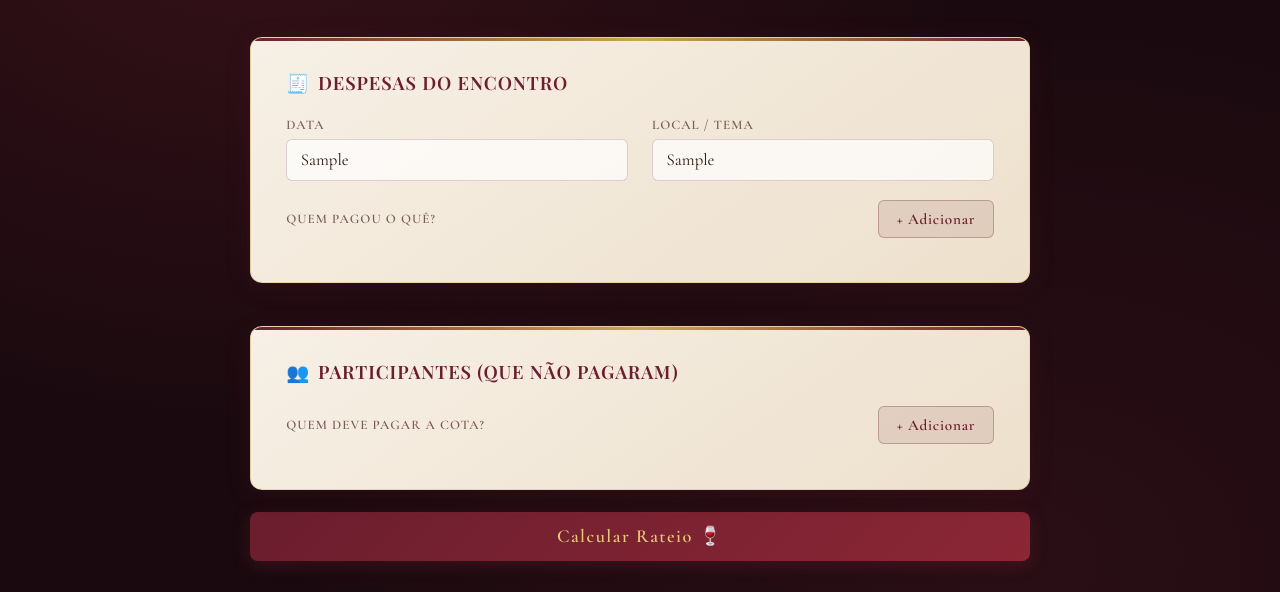
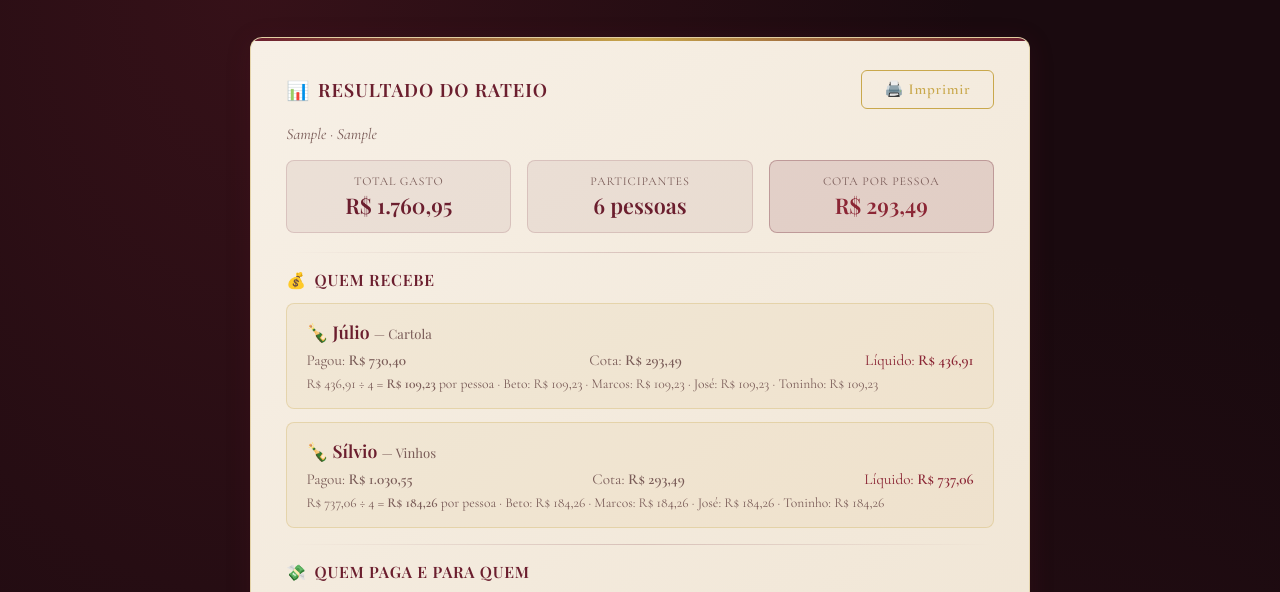
Before and after one commit to gnj9k5cfpv-del/Rateio-Clube-do-Vinho, a plain HTML site: page index.html in a window 1280 px wide. Both pictures are taken after typing "Sample", "Sample" into the empty fields and a click on the button "Calcular Rateio 🍷". Shown: the part 206-798 px from the top of the page. Drawn offline with nearby package versions, Linux system fonts and the light colour scheme.

Commit message:
Update index.html

````diff
--- a/index.html
+++ b/index.html
@@ -77,14 +77,12 @@ input::placeholder{color:#b89f90;}
   background:linear-gradient(135deg,var(--burgundy),var(--wine));
   color:var(--gold-light);padding:.85rem 2.5rem;font-size:1.15rem;
   letter-spacing:.08em;border-radius:8px;
-  box-shadow:0 4px 16px rgba(107,30,46,.4);width:100%;
+  box-shadow:0 4px 16px rgba(107,30,46,.4);width:100%;border:none;cursor:pointer;
 }
 .btn-primary:hover{box-shadow:0 6px 22px rgba(107,30,46,.55);transform:translateY(-1px);}
-.btn-back{background:linear-gradient(135deg,#2C1810,#4a2020);color:var(--gold-light);padding:.85rem 2.5rem;font-size:1.15rem;letter-spacing:.08em;border-radius:8px;width:100%;margin-top:.5rem;}
-.btn-print{background:transparent;color:var(--gold);border:1.5px solid var(--gold);padding:.6rem 1.4rem;}
-.btn-print:hover{background:rgba(201,168,76,.1);}
+.btn-back{background:linear-gradient(135deg,#2C1810,#4a2020);color:var(--gold-light);padding:.85rem 2.5rem;font-size:1.15rem;letter-spacing:.08em;border-radius:8px;width:100%;margin-top:.5rem;border:none;cursor:pointer;}
+.btn-print{background:transparent;color:var(--gold);border:1.5px solid var(--gold);padding:.6rem 1.4rem;cursor:pointer;}
 .err{background:rgba(196,114,125,.15);border:1px solid rgba(196,114,125,.4);border-radius:6px;padding:.7rem 1rem;color:var(--wine);font-size:.95rem;margin-bottom:1rem;display:none;}
-/* RESULT */
 #result{display:none;}
 .result-header{display:flex;justify-content:space-between;align-items:center;margin-bottom:1rem;}
 .divider{height:1px;background:linear-gradient(to right,transparent,rgba(107,30,46,.2),transparent);margin:1rem 0;}
@@ -105,7 +103,6 @@ input::placeholder{color:#b89f90;}
 .td-name{font-weight:600;color:var(--text);}
 .td-amt{color:var(--wine);font-weight:600;font-family:'Playfair Display',serif;}
 .td-to{color:var(--muted);font-size:.9rem;}
-.pay-table tr:hover td{background:rgba(107,30,46,.04);}
 .check-box{background:rgba(107,30,46,.05);border:1px dashed rgba(107,30,46,.25);border-radius:8px;padding:.9rem 1.1rem;font-size:.95rem;color:var(--muted);}
 .ci{display:flex;justify-content:space-between;margin-bottom:.3rem;}
 .ct{border-top:1.5px solid rgba(107,30,46,.2);margin-top:.5rem;padding-top:.5rem;font-weight:700;color:var(--burgundy);font-size:1.05rem;display:flex;justify-content:space-between;}
@@ -133,7 +130,7 @@ input::placeholder{color:#b89f90;}
       <div style="margin-top:1.2rem">
         <div class="section-header">
           <label style="margin:0">Quem pagou o quê?</label>
-          <button class="btn btn-add" onclick="addPayer()">+ Adicionar</button>
+          <button class="btn btn-add" id="btn-add-payer">+ Adicionar</button>
         </div>
         <div id="payers-list"></div>
       </div>
@@ -144,13 +141,13 @@ input::placeholder{color:#b89f90;}
   <div class="card-title"><span>👥</span> Participantes (que não pagaram)</div>
   <div class="section-header">
     <label style="margin:0">Quem deve pagar a cota?</label>
-    <button class="btn btn-add" onclick="addParticipant()">+ Adicionar</button>
+    <button class="btn btn-add" id="btn-add-part">+ Adicionar</button>
   </div>
   <div id="parts-list"></div>
 </div>
 
 <div class="err" id="err"></div>
-<button class="btn btn-primary" onclick="calculate()">Calcular Rateio 🍷</button>
+<button class="btn-primary" id="btn-calc">Calcular Rateio 🍷</button>
 ```
 
   </div>
@@ -159,7 +156,7 @@ input::placeholder{color:#b89f90;}
     <div class="card">
       <div class="result-header">
         <div class="card-title" style="margin:0"><span>📊</span> Resultado do Rateio</div>
-        <button class="btn btn-print" onclick="window.print()">🖨️ Imprimir</button>
+        <button class="btn btn-print" id="btn-print">🖨️ Imprimir</button>
       </div>
       <div id="ev-title" style="color:var(--muted);font-style:italic;margin-bottom:1rem;font-size:.98rem;"></div>
       <div class="totals-grid" id="totals"></div>
@@ -173,201 +170,197 @@ input::placeholder{color:#b89f90;}
       <div class="card-title" style="font-size:.98rem;margin-bottom:.8rem"><span>✅</span> Conferência</div>
       <div class="check-box" id="check"></div>
     </div>
-    <button class="btn btn-back" onclick="goBack()">← Novo Encontro</button>
+    <button class="btn-back" id="btn-back">← Novo Encontro</button>
   </div>
 
 </div>
+
 <script>
-// ── STATE ──────────────────────────────────────────────
+(function() {
   var payerCount = 0;
   var partCount  = 0;
   var payerIds   = [];
   var partIds    = [];
 
-// ── INIT ───────────────────────────────────────────────
-function init() {
-addPayer(‘Júlio’,  ‘Cartola’,  730.40);
-addPayer(‘Sílvio’, ‘Vinhos’,  1030.55);
-addParticipant(‘Beto’);
-addParticipant(‘Marcos’);
-addParticipant(‘José’);
-addParticipant(‘Toninho’);
+  function fmt(v) {
+    return 'R$ ' + v.toFixed(2).replace('.', ',').replace(/\B(?=(\d{3})+(?!\d))/g, '.');
   }
 
-// ── PAGADORES ──────────────────────────────────────────
+  function showErr(msg) {
+    var el = document.getElementById('err');
+    el.textContent = msg;
+    el.style.display = 'block';
+    setTimeout(function() { el.style.display = 'none'; }, 4000);
+  }
+
   function addPayer(name, item, val) {
     payerCount++;
     var id = payerCount;
     payerIds.push(id);
-var list = document.getElementById(‘payers-list’);
-var div = document.createElement(‘div’);
-div.className = ‘row-payer’;
-div.id = ‘prow-’ + id;
+    var list = document.getElementById('payers-list');
+    var div = document.createElement('div');
+    div.className = 'row-payer';
+    div.id = 'prow-' + id;
     div.innerHTML =
-‘<div class="icon-wrap"><span class="row-icon">🧑</span>’ +
-‘<input type="text" id="pname-' + id + '" placeholder="Nome" value="' + (name||'') + '"></div>’ +
-‘<input type="text" id="pitem-' + id + '" placeholder="Item (ex: Cartola)" value="' + (item||'') + '">’ +
-‘<input type="number" id="pval-' + id + '" placeholder="R$ 0,00" min="0" step="0.01" value="' + (val||'') + '">’ +
-‘<button class="btn btn-rm" onclick="removePayer(' + id + ')">✕</button>’;
+      '<div class="icon-wrap"><span class="row-icon">🧑</span>' +
+      '<input type="text" id="pname-' + id + '" placeholder="Nome" value="' + (name || '') + '"></div>' +
+      '<input type="text" id="pitem-' + id + '" placeholder="Item (ex: Cartola)" value="' + (item || '') + '">' +
+      '<input type="number" id="pval-' + id + '" placeholder="R$ 0,00" min="0" step="0.01" value="' + (val || '') + '">' +
+      '<button class="btn btn-rm" data-id="' + id + '" data-type="payer">✕</button>';
     list.appendChild(div);
+    div.querySelector('[data-type="payer"]').addEventListener('click', function() {
+      removePayer(parseInt(this.getAttribute('data-id')));
+    });
   }
 
   function removePayer(id) {
     if (payerIds.length <= 1) return;
-payerIds = payerIds.filter(function(x){ return x !== id; });
-var el = document.getElementById(‘prow-’ + id);
+    payerIds = payerIds.filter(function(x) { return x !== id; });
+    var el = document.getElementById('prow-' + id);
     if (el) el.parentNode.removeChild(el);
   }
 
-// ── PARTICIPANTES ──────────────────────────────────────
   function addParticipant(name) {
     partCount++;
     var id = partCount;
     partIds.push(id);
-var list = document.getElementById(‘parts-list’);
-var div = document.createElement(‘div’);
-div.className = ‘row-part’;
-div.id = ‘partrow-’ + id;
+    var list = document.getElementById('parts-list');
+    var div = document.createElement('div');
+    div.className = 'row-part';
+    div.id = 'partrow-' + id;
     div.innerHTML =
-‘<div class="icon-wrap"><span class="row-icon">🙋</span>’ +
-‘<input type="text" id="partname-' + id + '" placeholder="Nome do participante" value="' + (name||'') + '"></div>’ +
-‘<button class="btn btn-rm" onclick="removeParticipant(' + id + ')">✕</button>’;
+      '<div class="icon-wrap"><span class="row-icon">🙋</span>' +
+      '<input type="text" id="partname-' + id + '" placeholder="Nome do participante" value="' + (name || '') + '"></div>' +
+      '<button class="btn btn-rm" data-id="' + id + '" data-type="part">✕</button>';
     list.appendChild(div);
+    div.querySelector('[data-type="part"]').addEventListener('click', function() {
+      removePart(parseInt(this.getAttribute('data-id')));
+    });
   }
 
-function removeParticipant(id) {
+  function removePart(id) {
     if (partIds.length <= 1) return;
-partIds = partIds.filter(function(x){ return x !== id; });
-var el = document.getElementById(‘partrow-’ + id);
+    partIds = partIds.filter(function(x) { return x !== id; });
+    var el = document.getElementById('partrow-' + id);
     if (el) el.parentNode.removeChild(el);
   }
 
-// ── HELPERS ────────────────────────────────────────────
-function fmt(v) {
-return ‘R$ ’ + v.toFixed(2).replace(’.’, ‘,’).replace(/\B(?=(\d{3})+(?!\d))/g, ‘.’);
-}
-
-function showErr(msg) {
-var el = document.getElementById(‘err’);
-el.textContent = msg;
-el.style.display = ‘block’;
-setTimeout(function(){ el.style.display = ‘none’; }, 4000);
-}
-
-// ── CALCULAR ───────────────────────────────────────────
   function calculate() {
-// coletar pagadores
     var payers = [];
     for (var i = 0; i < payerIds.length; i++) {
       var id = payerIds[i];
-var name = (document.getElementById(‘pname-’ + id).value || ‘’).trim();
-var item = (document.getElementById(‘pitem-’ + id).value || ‘’).trim();
-var val  = parseFloat(document.getElementById(‘pval-’  + id).value) || 0;
+      var name = (document.getElementById('pname-' + id).value || '').trim();
+      var item = (document.getElementById('pitem-' + id).value || '').trim();
+      var val  = parseFloat(document.getElementById('pval-' + id).value) || 0;
       if (name && val > 0) payers.push({ name: name, item: item, value: val });
     }
-
-// coletar participantes
     var parts = [];
     for (var j = 0; j < partIds.length; j++) {
       var pid = partIds[j];
-var pname = (document.getElementById(‘partname-’ + pid).value || ‘’).trim();
+      var pname = (document.getElementById('partname-' + pid).value || '').trim();
       if (pname) parts.push({ name: pname });
     }
+    if (payers.length === 0) return showErr('Informe ao menos um pagador com valor.');
+    if (parts.length === 0)  return showErr('Informe ao menos um participante.');
 
-if (payers.length === 0) return showErr(‘Informe ao menos um pagador com valor.’);
-if (parts.length === 0)  return showErr(‘Informe ao menos um participante.’);
+    var total  = 0;
+    for (var k = 0; k < payers.length; k++) total += payers[k].value;
+    var nTotal = payers.length + parts.length;
+    var share  = total / nTotal;
+    var nParts = parts.length;
 
-var total   = 0;
-for (var k = 0; k < payers.length; k++) total += payers[k].value;
-
-var nTotal  = payers.length + parts.length;  // total de pessoas
-var share   = total / nTotal;                 // cota por pessoa
-var nParts  = parts.length;                   // quem deve pagar
-
-// líquido de cada pagador dividido pelos participantes
     for (var p = 0; p < payers.length; p++) {
-payers[p].net       = payers[p].value - share;
-payers[p].perPerson = payers[p].net / nParts;
+      payers[p].net = payers[p].value - share;
+      payers[p].pp  = payers[p].net / nParts;
     }
 
-// ── TOTAIS ──
-document.getElementById(‘totals’).innerHTML =
-‘<div class="total-box"><div class="lbl">Total gasto</div><div class="val">’ + fmt(total) + ‘</div></div>’ +
-‘<div class="total-box"><div class="lbl">Participantes</div><div class="val">’ + nTotal + ’ pessoas</div></div>’ +
-‘<div class="total-box hl"><div class="lbl">Cota por pessoa</div><div class="val">’ + fmt(share) + ‘</div></div>’;
+    document.getElementById('totals').innerHTML =
+      '<div class="total-box"><div class="lbl">Total gasto</div><div class="val">' + fmt(total) + '</div></div>' +
+      '<div class="total-box"><div class="lbl">Participantes</div><div class="val">' + nTotal + ' pessoas</div></div>' +
+      '<div class="total-box hl"><div class="lbl">Cota por pessoa</div><div class="val">' + fmt(share) + '</div></div>';
 
-// ── TÍTULO ──
-var dt = document.getElementById(‘data’).value || ‘’;
-var lc = document.getElementById(‘local’).value || ‘’;
-document.getElementById(‘ev-title’).textContent = [dt, lc].filter(Boolean).join(’ · ’);
+    var dt = document.getElementById('data').value || '';
+    var lc = document.getElementById('local').value || '';
+    document.getElementById('ev-title').textContent = [dt, lc].filter(Boolean).join(' · ');
 
-// ── QUEM RECEBE ──
-var html = ‘’;
+    var html = '';
     for (var p2 = 0; p2 < payers.length; p2++) {
       var py = payers[p2];
-var detalhes = parts.map(function(pt){ return pt.name + ‘: ’ + fmt(py.perPerson); }).join(’ · ’);
+      var det = parts.map(function(pt) { return pt.name + ': ' + fmt(py.pp); }).join(' · ');
       html +=
-‘<div class="payer-result">’ +
-‘<div class="pr-name">🍾 ’ + py.name + ’ <span style="font-size:.82rem;color:var(--muted);font-weight:400"> — ’ + (py.item||‘despesa’) + ‘</span></div>’ +
-‘<div class="pr-detail">’ +
-‘<span>Pagou: <strong>’ + fmt(py.value) + ‘</strong></span>’ +
-‘<span>Cota: <strong>’ + fmt(share) + ‘</strong></span>’ +
-‘<span style="color:var(--wine)">Líquido: <strong>’ + fmt(py.net) + ‘</strong></span>’ +
-‘</div>’ +
-‘<div class="pr-sub">’ + fmt(py.net) + ’ ÷ ’ + nParts + ’ = <strong>’ + fmt(py.perPerson) + ’</strong> por pessoa · ’ + detalhes + ‘</div>’ +
-‘</div>’;
+        '<div class="payer-result">' +
+        '<div class="pr-name">🍾 ' + py.name + ' <span style="font-size:.82rem;color:var(--muted);font-weight:400"> — ' + (py.item || 'despesa') + '</span></div>' +
+        '<div class="pr-detail">' +
+        '<span>Pagou: <strong>' + fmt(py.value) + '</strong></span>' +
+        '<span>Cota: <strong>' + fmt(share) + '</strong></span>' +
+        '<span style="color:var(--wine)">Líquido: <strong>' + fmt(py.net) + '</strong></span>' +
+        '</div>' +
+        '<div class="pr-sub">' + fmt(py.net) + ' ÷ ' + nParts + ' = <strong>' + fmt(py.pp) + '</strong> por pessoa · ' + det + '</div>' +
+        '</div>';
     }
-document.getElementById(‘payers-res’).innerHTML = html;
+    document.getElementById('payers-res').innerHTML = html;
 
-// ── TABELA PAGAMENTOS ──
-var rows = ‘’;
+    var rows = '';
     for (var q = 0; q < parts.length; q++) {
       var pt = parts[q];
       var totalOwed = 0;
       for (var r = 0; r < payers.length; r++) {
-totalOwed += payers[r].perPerson;
+        totalOwed += payers[r].pp;
         rows +=
-‘<tr><td class="td-name">’ + pt.name + ‘</td>’ +
-‘<td class="td-to">→ ’ + payers[r].name + ’ <span style="font-size:.8rem;color:#aaa">(’ + (payers[r].item||‘despesa’) + ‘)</span></td>’ +
-‘<td class="td-amt">’ + fmt(payers[r].perPerson) + ‘</td></tr>’;
+          '<tr><td class="td-name">' + pt.name + '</td>' +
+          '<td class="td-to">→ ' + payers[r].name + ' <span style="font-size:.8rem;color:#aaa">(' + (payers[r].item || 'despesa') + ')</span></td>' +
+          '<td class="td-amt">' + fmt(payers[r].pp) + '</td></tr>';
       }
       rows +=
-‘<tr style="background:rgba(107,30,46,.05)">’ +
-’<td class="td-name" style="color:var(--burgundy)">↳ Total ’ + pt.name + ‘</td>’ +
-‘<td></td>’ +
-‘<td class="td-amt" style="color:var(--burgundy)">’ + fmt(totalOwed) + ‘</td>’ +
-‘</tr>’;
+        '<tr style="background:rgba(107,30,46,.05)">' +
+        '<td class="td-name" style="color:var(--burgundy)">↳ Total ' + pt.name + '</td>' +
+        '<td></td>' +
+        '<td class="td-amt" style="color:var(--burgundy)">' + fmt(totalOwed) + '</td></tr>';
     }
-document.getElementById(‘pay-rows’).innerHTML = rows;
+    document.getElementById('pay-rows').innerHTML = rows;
 
-// ── CONFERÊNCIA ──
-var chk = ‘’;
+    var chk = '';
     var totalRec = 0;
     for (var s = 0; s < payers.length; s++) {
-var received = nParts * payers[s].perPerson;
+      var received = nParts * payers[s].pp;
       totalRec += received;
-chk += ‘<div class="ci"><span>’ + nParts + ’ × ’ + fmt(payers[s].perPerson) + ’ (’ + (payers[s].item||payers[s].name) + ‘)</span><span>’ + fmt(received) + ‘</span></div>’;
+      chk += '<div class="ci"><span>' + nParts + ' × ' + fmt(payers[s].pp) + ' (' + (payers[s].item || payers[s].name) + ')</span><span>' + fmt(received) + '</span></div>';
     }
     var totalNets = 0;
     for (var t = 0; t < payers.length; t++) totalNets += payers[t].net;
-chk += ‘<div class="ct"><span>Total recebido</span><span>’ + fmt(totalRec) + ‘</span></div>’;
-chk += ‘<div class="ci" style="margin-top:.5rem"><span>Soma dos líquidos</span><span>’ + fmt(totalNets) + ‘</span></div>’;
-var ok = Math.abs(totalRec - totalNets) < 0.02;
-chk += ‘<div style="margin-top:.6rem;font-size:.9rem" class="' + (ok?'ok':'') + '">’ + (ok ? ‘✔ Conferido — os valores batem.’ : ‘⚠ Verifique os valores.’) + ‘</div>’;
-document.getElementById(‘check’).innerHTML = chk;
+    chk += '<div class="ct"><span>Total recebido</span><span>' + fmt(totalRec) + '</span></div>';
+    chk += '<div class="ci" style="margin-top:.5rem"><span>Soma dos líquidos</span><span>' + fmt(totalNets) + '</span></div>';
+    var isOk = Math.abs(totalRec - totalNets) < 0.02;
+    chk += '<div style="margin-top:.6rem;font-size:.9rem" class="' + (isOk ? 'ok' : '') + '">' + (isOk ? '✔ Conferido — os valores batem.' : '⚠ Verifique os valores.') + '</div>';
+    document.getElementById('check').innerHTML = chk;
 
-document.getElementById(‘input-section’).style.display = ‘none’;
-document.getElementById(‘result’).style.display = ‘block’;
-window.scrollTo({top:0,behavior:‘smooth’});
+    document.getElementById('input-section').style.display = 'none';
+    document.getElementById('result').style.display = 'block';
+    window.scrollTo({ top: 0, behavior: 'smooth' });
   }
 
   function goBack() {
-document.getElementById(‘input-section’).style.display = ‘block’;
-document.getElementById(‘result’).style.display = ‘none’;
-window.scrollTo({top:0,behavior:‘smooth’});
+    document.getElementById('input-section').style.display = 'block';
+    document.getElementById('result').style.display = 'none';
+    window.scrollTo({ top: 0, behavior: 'smooth' });
   }
 
-init();
+  // Eventos via addEventListener — sem onclick inline
+  document.getElementById('btn-add-payer').addEventListener('click', function() { addPayer('', '', ''); });
+  document.getElementById('btn-add-part').addEventListener('click',  function() { addParticipant(''); });
+  document.getElementById('btn-calc').addEventListener('click',      calculate);
+  document.getElementById('btn-back').addEventListener('click',      goBack);
+  document.getElementById('btn-print').addEventListener('click',     function() { window.print(); });
+
+  // Dados iniciais
+  addPayer('Júlio',  'Cartola',  730.40);
+  addPayer('Sílvio', 'Vinhos',  1030.55);
+  addParticipant('Beto');
+  addParticipant('Marcos');
+  addParticipant('José');
+  addParticipant('Toninho');
+
+})();
 </script>
 
 </body>
````
Lines whose indentation alone changed are shown as unchanged.
